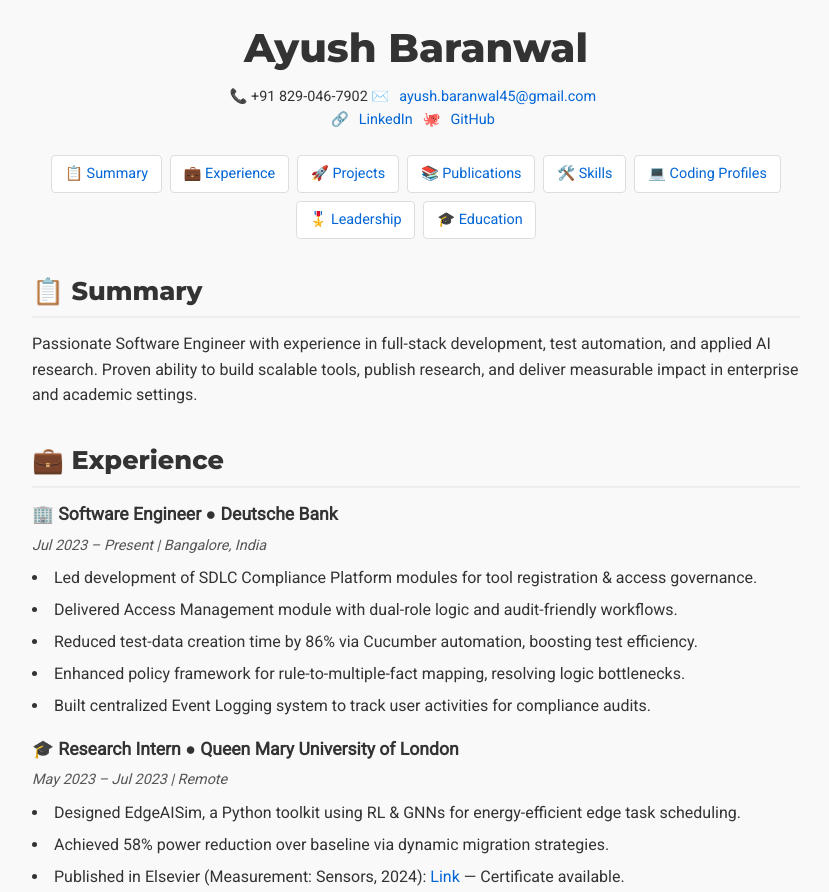
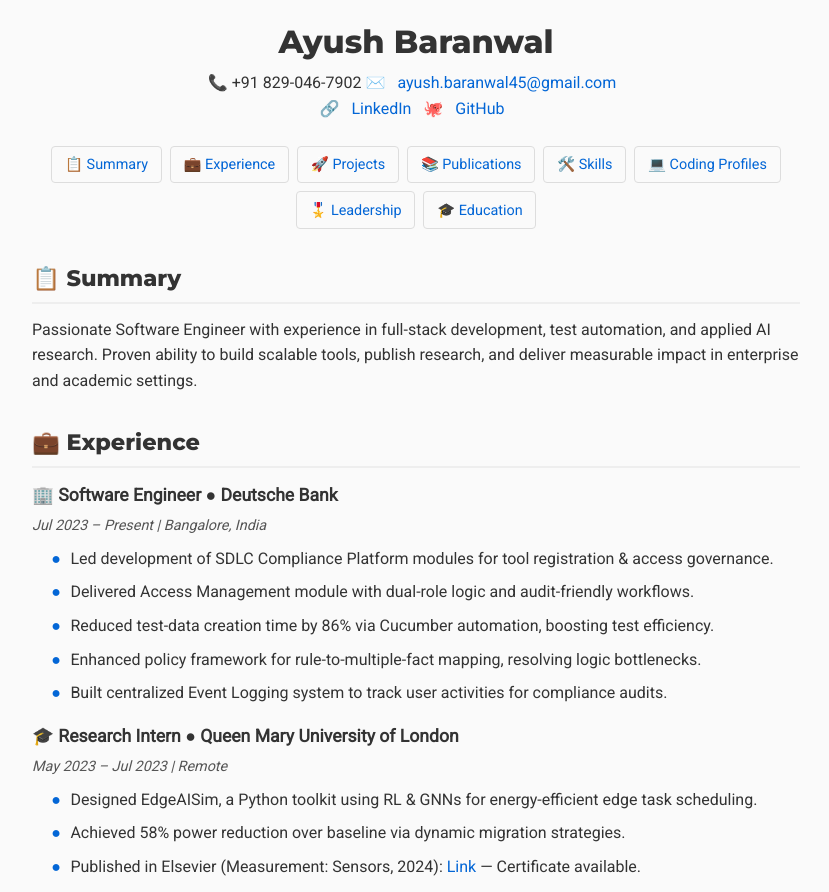
Before and after one commit to Ayush-Baranwal/portfolio, a plain HTML site: page index.html in a window 1280 px wide. Shown: the top 892 px of the page, without its empty margins (224-1053 px from the left). Drawn offline with Linux system fonts and the light colour scheme.

Commit message:
Update styles.css

```diff
--- a/styles.css
+++ b/styles.css
@@ -1,6 +1,3 @@
-/* Import Google Fonts via @import for fallback */
-@import url('https://fonts.googleapis.com/css2?family=Montserrat:wght@600;800&family=Roboto:wght@300;400&display=swap');
-
 /* Reset & base */
 * { margin:0; padding:0; box-sizing:border-box; }
 body {
@@ -10,23 +7,33 @@ body {
   max-width: 800px;
   margin: auto;
   padding: 1rem;
-  background: #f9f9f9;
-  animation: fadeIn 1s ease-out both;
+  background: #fafafa;
+  animation: fadeIn 0.8s ease-out;
 }
-a { color: #0366d6; text-decoration:none; transition: color .3s, transform .3s; }
-a:hover { color: #024b9b; transform: translateY(-2px); }
+@keyframes fadeIn {
+  from { opacity: 0; }
+  to   { opacity: 1; }
+}
 
-/* Typography */
-.site-header h1, section h2 {
-  font-family: 'Montserrat', sans-serif;
-}
-.site-header h1 { font-size: 2.5rem; }
-.section-title { font-weight: 800; }
+a { color: #0366d6; text-decoration:none; }
+a:hover { text-decoration:underline; }
 
 /* Header */
-.site-header { text-align: center; margin-bottom: 1.5rem; animation: slideUp 0.8s ease-out both; }
-.site-header .contact { font-size: 0.9rem; margin-top: 0.3rem; }
-.site-header .contact a { margin: 0 0.4rem; }
+.site-header {
+  text-align: center;
+  margin-bottom: 1.5rem;
+  animation: slideInDown 0.6s ease-out;
+}
+@keyframes slideInDown {
+  from { transform: translateY(-20px); opacity: 0; }
+  to   { transform: translateY(0); opacity: 1; }
+}
+.site-header h1 {
+  font-family: 'Montserrat', sans-serif;
+  font-size: 2rem;
+  margin-bottom: 0.2rem;
+}
+.contact a { margin: 0 0.5rem; font-weight: 500; }
 
 /* Navigation */
 .site-nav {
@@ -35,38 +42,64 @@ a:hover { color: #024b9b; transform: translateY(-2px); }
   justify-content: center;
   gap: 0.5rem;
   margin-bottom: 2rem;
-  animation: slideUp 1s ease-out both;
 }
 .site-nav a {
   padding: 0.4rem 0.8rem;
   border: 1px solid #ddd;
   border-radius: 4px;
   font-size: 0.9rem;
-  background: #fff;
-  transition: background .3s;
+  font-weight: 500;
+  transition: transform 0.2s;
 }
-.site-nav a:hover { background: #eef6ff; }
+.site-nav a:hover {
+  transform: translateY(-2px);
+  background: #f0f0f0;
+}
 
 /* Sections */
-section {
-  margin-bottom: 2rem;
-  animation: fadeIn 0.8s ease-out both;
-}
+section { margin-bottom: 2rem; }
 section h2 {
   border-bottom: 2px solid #eee;
   padding-bottom: 0.3rem;
   margin-bottom: 0.8rem;
-  font-size: 1.6rem;
+  font-size: 1.4rem;
+  font-family: 'Montserrat', sans-serif;
+  display: flex;
+  align-items: center;
+  gap: 0.3rem;
 }
 
-/* Experience items */
-.item { margin-bottom: 1rem; }
-.item h3 { font-size: 1.1rem; margin-bottom: 0.2rem; font-weight: 600; }
-.date { font-style: italic; color: #555; font-size: 0.9rem; }
+/* Items animation */
+.item {
+  margin-bottom: 1rem;
+  animation: fadeIn 0.6s ease-out;
+}
+.item:nth-child(even) { animation-delay: 0.1s; }
+.item:nth-child(odd)  { animation-delay: 0.2s; }
+
+.item h3 {
+  font-size: 1.1rem;
+  margin-bottom: 0.2rem;
+}
+.date {
+  font-style: italic;
+  color: #555;
+  font-size: 0.9rem;
+}
 
 /* Lists */
-ul { list-style: disc inside; margin-top: 0.5rem; }
-ul li { margin-bottom: 0.4rem; }
+ul { list-style: none; margin-top: 0.5rem; padding-left: 1.2rem; }
+ul li {
+  position: relative;
+  margin-bottom: 0.5rem;
+  padding-left: 1.2rem;
+}
+ul li:before {
+  content: "●";
+  position: absolute;
+  left: 0;
+  color: #0366d6;
+}
 
 /* Footer */
 .site-footer {
@@ -75,15 +108,9 @@ ul li { margin-bottom: 0.4rem; }
   border-top: 1px solid #eee;
   font-size: 0.9rem;
   color: #777;
-  animation: fadeIn 1.2s ease-out both;
+  animation: slideInUp 0.6s ease-out;
 }
-
-/* Animations */
-@keyframes fadeIn {
-  from { opacity: 0; }
-  to   { opacity: 1; }
+@keyframes slideInUp {
+  from { transform: translateY(20px); opacity: 0; }
+  to   { transform: translateY(0); opacity: 1; }
 }
-@keyframes slideUp {
-  from { transform: translateY(20px); opacity: 0; }
-  to   { transform: translateY(0);    opacity: 1; }
-}
```
